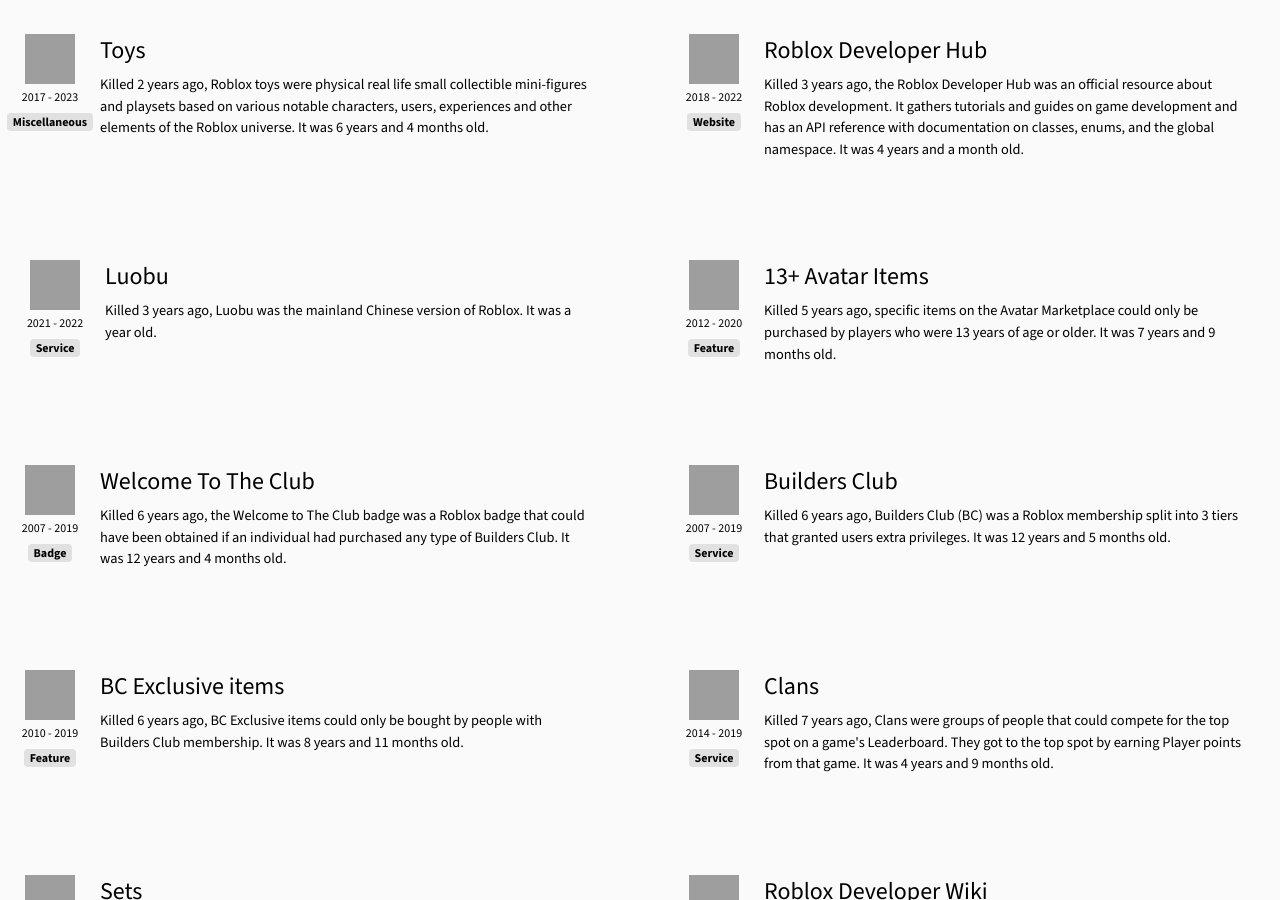
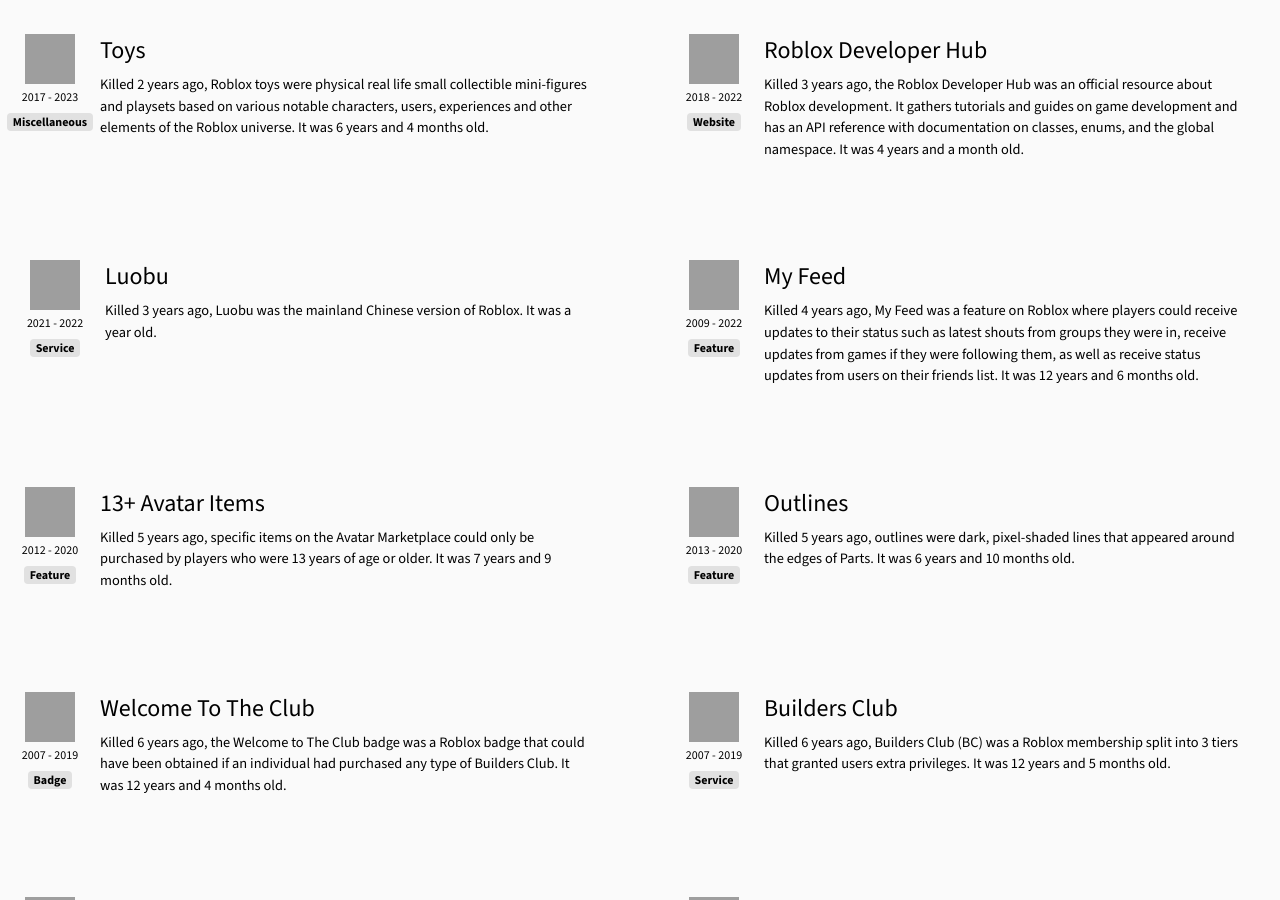
Before and after one commit to whostacking/killedbyroblox, a Jekyll site: the page built from index.html, in a window 1280 px wide and 900 px high, scrolled down 1503 px. Built offline with Jekyll 4.4.1, drawn with Linux system fonts in a browser that asks for light colours; some of the changed text lies outside the part shown; grey boxes are pictures that could not be loaded.

Commit message:
Added My Feed, MEGA places, Outlines, m.roblox.com

```diff
--- a/_data/graveyard.json
+++ b/_data/graveyard.json
@@ -200,6 +200,30 @@
     "type": "feature"
   },
   {
+    "name": "My Feed",
+    "dateOpen": "2009-07-30",
+    "dateClose": "2022-01-26",
+    "link": "https://devforum.roblox.com/t/sunsetting-the-my-feed-tab/1633088",
+    "description": "My Feed was a feature on Roblox where players could receive updates to their status such as latest shouts from groups they were in, receive updates from games if they were following them, as well as receive status updates from users on their friends list.",
+    "type": "feature"
+  },
+  {
+    "name": "MEGA places",
+    "dateOpen": "2011-08-11",
+    "dateClose": "2014-07-28",
+    "link": "https://roblox.fandom.com/wiki/MEGA_place",
+    "description": "MEGA places were games whose servers could hold up to 50 players or more with a reduced amount of lag than normal due to increased capabilities of the computation power with additional players. ",
+    "type": "feature"
+  },
+  {
+    "name": "Outlines",
+    "dateOpen": "2013-07-11",
+    "dateClose": "2020-05-19",
+    "link": "https://devforum.roblox.com/t/removing-outlines/504226",
+    "description": "outlines were dark, pixel-shaded lines that appeared around the edges of Parts.",
+    "type": "feature"
+  },
+  {
     "name": "User advertisements",
     "dateOpen": "2008-11-21",
     "dateClose": "2024-06-17",
@@ -280,6 +304,14 @@
     "type": "website"
   },
   {
+    "name": "m.roblox.com",
+    "dateOpen": "2012-08-26",
+    "dateClose": "2017-01-24",
+    "link": "https://roblox.fandom.com/wiki/M.roblox.com",
+    "description": "m.roblox.com used to be a variant of the mobile version of the Roblox site. ",
+    "type": "website"
+  },
+  {
     "name": "Toys",
     "dateOpen": "2017-02-01",
     "dateClose": "2023-06-25",
```
